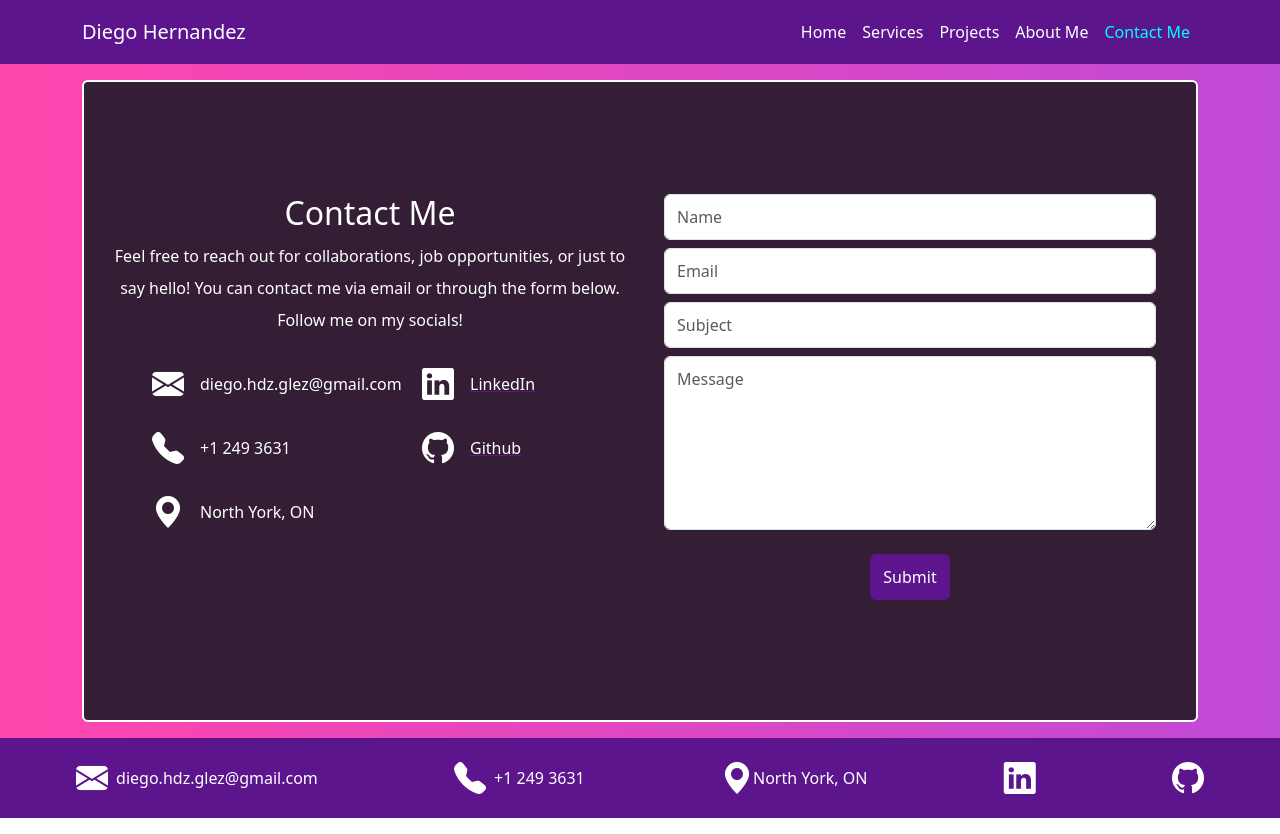
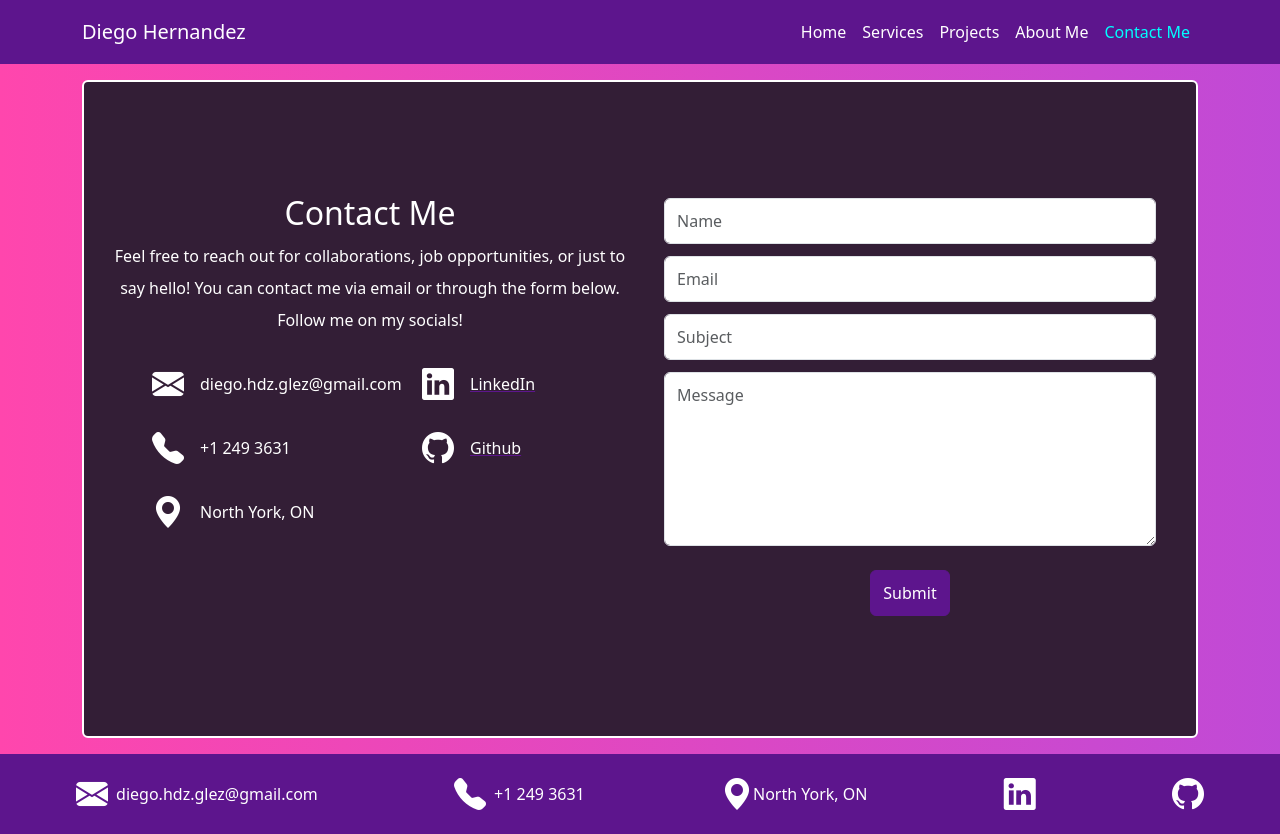
Before and after one commit to DiegoHdz7/DiegoHdzPortfolio, an Angular app in the folder portfolio-public/: page /contact-me in a window 1280 px wide. Built offline with nearby package versions, Linux system fonts and the light colour scheme.

Commit message:
margen to inputs

```diff
--- a/portfolio-public/src/app/components/contact-me/contact-me.component.html
+++ b/portfolio-public/src/app/components/contact-me/contact-me.component.html
@@ -69,28 +69,28 @@
         <div class="container text-end w-md-75">
             <div class="row align-items-center justify-content-md-start pb-2 justify-content-center">
                 <div class="col-12">
-                    <input type="text" class="form-control text-start" id="name" placeholder="Name" required>
+                    <input type="text" class="form-control text-start mt-1" id="name" placeholder="Name" required>
                 </div>
             </div>
 
             <div class="row align-items-center justify-content-md-start pb-2 justify-content-center">
 
                 <div class="col-md-12">
-                    <input type="email" class="form-control" id="email" placeholder="Email" required>
+                    <input type="email" class="form-control mt-1" id="email" placeholder="Email" required>
                 </div>
             </div>
 
             <div class="row align-items-center justify-content-md-start pb-2 justify-content-center">
 
                 <div class="col-md-12">
-                    <input type="text" class="form-control" id="subject" placeholder="Subject" required>
+                    <input type="text" class="form-control mt-1" id="subject" placeholder="Subject" required>
                 </div>
             </div>
 
             <div class="row align-items-center justify-content-md-start pb-2 justify-content-center">
 
                 <div class="col-md-12">
-                    <textarea class="form-control" id="message" rows="5" placeholder="Message" required></textarea>
+                    <textarea class="form-control mt-1" id="message" rows="5" placeholder="Message" required></textarea>
                 </div>
             </div>
             <!-- New Row for the Button -->
```
